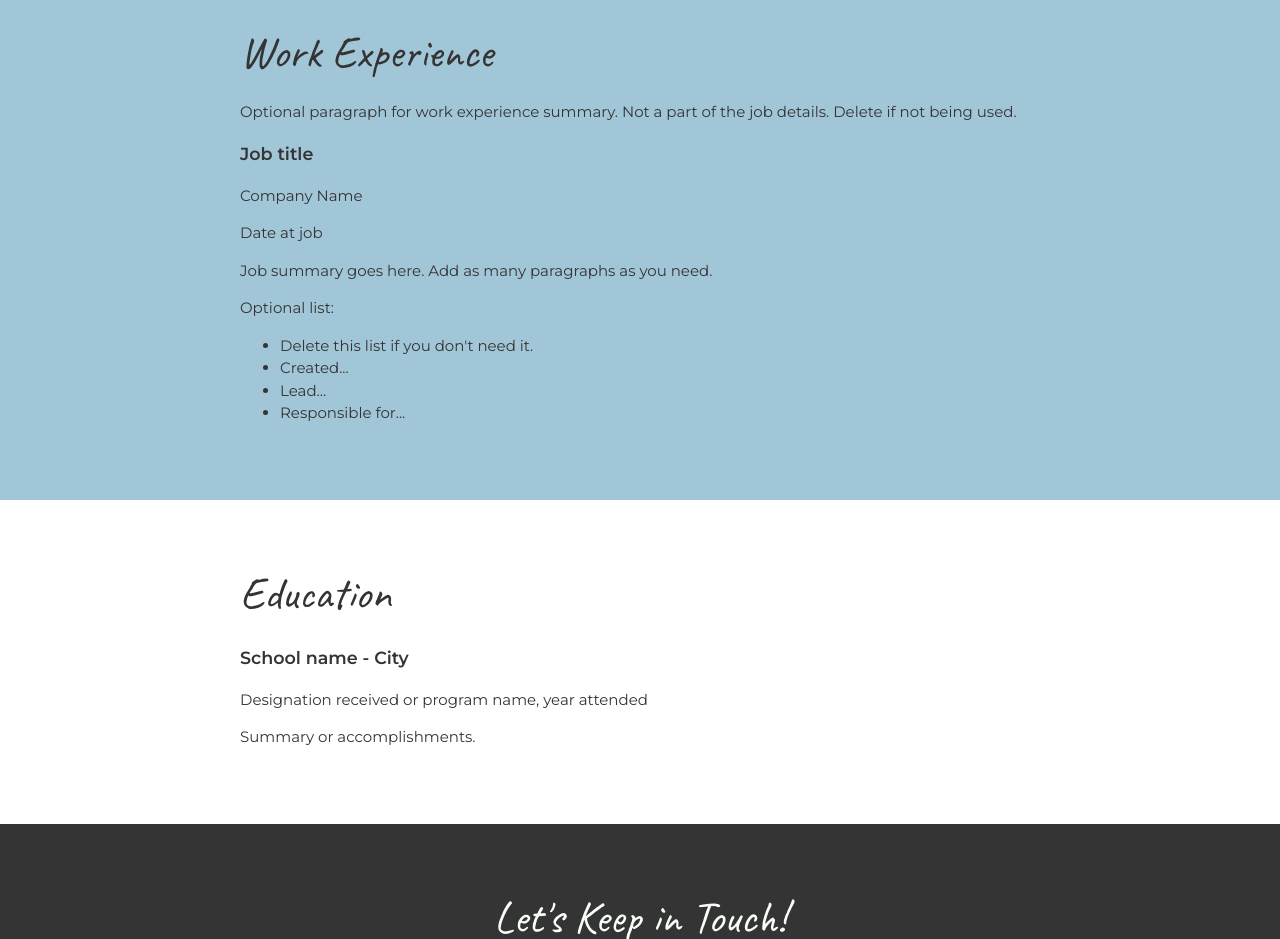
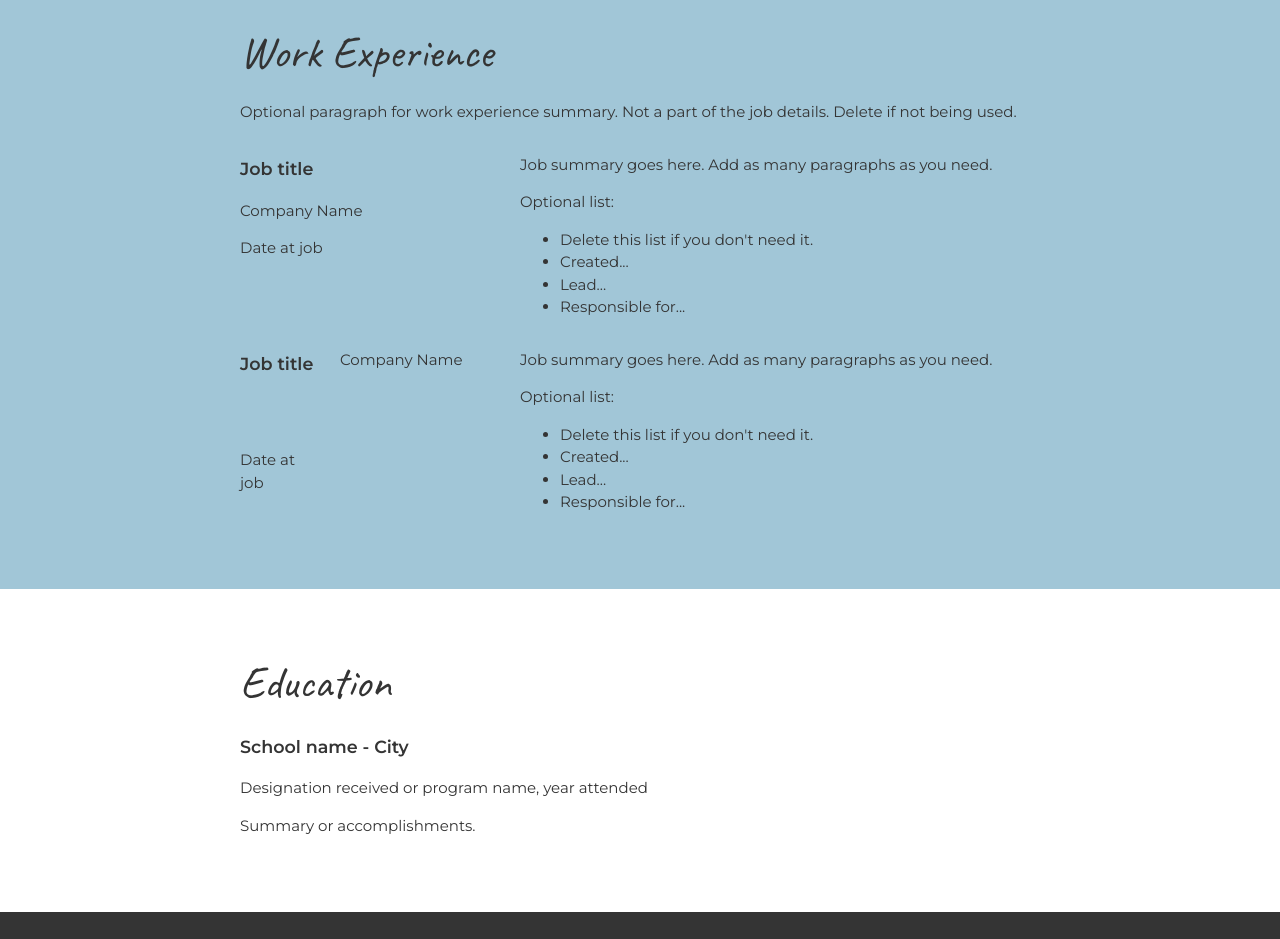
Before and after one commit to nic-dgl203-2023FA/assignment1a-Dhuds1, a plain HTML site: page index.html in a window 1280 px wide. Shown: the part 1100-2039 px from the top of the page. Drawn offline with Linux system fonts and the light colour scheme.

Commit message:
Update work experience layout

```diff
--- a/css/style.css
+++ b/css/style.css
@@ -92,6 +92,11 @@ header {
 .workExperience{
     background-color: var(--color_blueLight);
 }
+.jobItem {
+    display: grid;
+    grid-template-columns: 1fr 2fr;
+    gap: 20px;
+}
 /* CONTACT INFO  Styles
 ----------------------------------*/
 
--- a/index.html
+++ b/index.html
@@ -51,10 +51,13 @@
               <p>Optional paragraph for work experience summary. Not a part of the job details. Delete if not being used.</p>
 
               <!-- Copy this whole <section> block to add more jobs. -->
-                <section>
+                <section class="jobItem">
+                  <div class="jobDetail">
                     <h3>Job title</h3>
                     <p>Company Name</p>
                     <p>Date at job</p>
+                  </div>
+                  <div class="jobSummary">
                     <p>Job summary goes here. Add as many paragraphs as you need.</p>
                     <p>Optional list:</p>
                     <ul>
@@ -63,6 +66,25 @@
                       <li>Lead...</li>
                       <li>Responsible for...</li>
                     </ul>
+                  </div>
+              </section>
+
+              <section class="jobItem">
+              <div class="jobItem">
+                <h3>Job title</h3>
+                <p>Company Name</p>
+                <p>Date at job</p>
+              </div>
+              <div class="jobSummary">
+                <p>Job summary goes here. Add as many paragraphs as you need.</p>
+                <p>Optional list:</p>
+                <ul>
+                  <li>Delete this list if you don't need it.</li>
+                  <li>Created...</li>
+                  <li>Lead...</li>
+                  <li>Responsible for...</li>
+                </ul>
+              </div>
             </section>
               <!-- End of Job block. -->
             </div>
```
Lines whose indentation alone changed are shown as unchanged.
